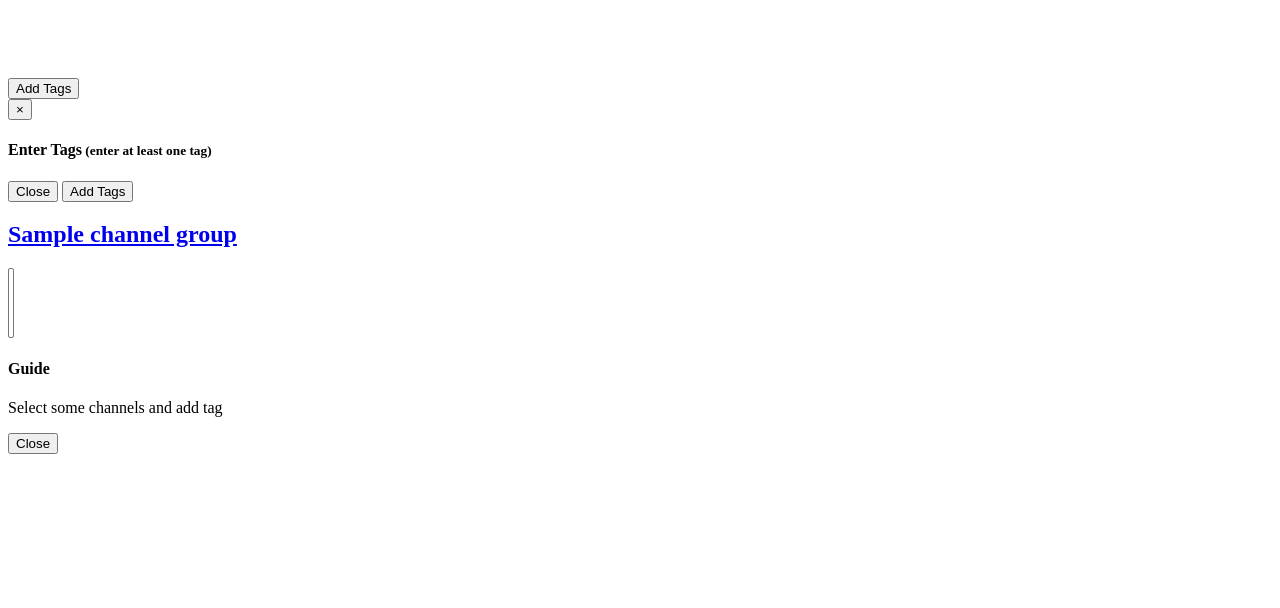
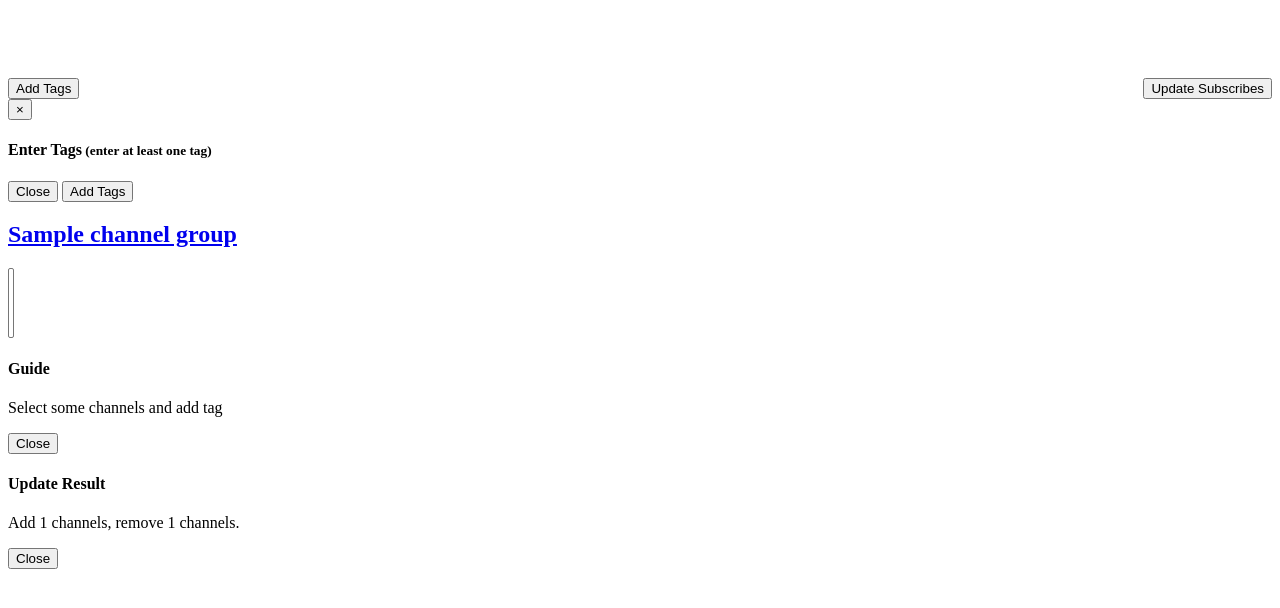
Before and after one commit to jimmylin212/youtube-grouper, a Django app: template template/my_subscriptions_base.html in a window 1280 px wide. Shown: the top 608 px of the page. Run offline with Django 3.2, Linux system fonts and the light colour scheme; the template is opened without the code that fills it: most values are stand-ins (such as "Sample title", 1, 10 or a date in 2020); some libraries are stand-ins or nearby versions.

Commit message:
separate upsert triggered by button on subscribe page

```diff
--- a/mainsite/py_modules/subscription_related.py
+++ b/mainsite/py_modules/subscription_related.py
@@ -4,6 +4,8 @@ from youtube_related import Youtube
 
 class Subscription:
 	def upsert_channel(self, email, channels):
+		new_channel_count = 0
+		removed_channel_count = 0
 		query_channels = []
 
 		## Add the newly subscribe channel
@@ -22,6 +24,7 @@ class Subscription:
 			if search_channel_result == None:
 				Channel(channel_id=channel_id, title=channel['title'], thumbnail=channel['thumbnail'],
 						groups=None, upload_playlist_id=None, latest_video_id=None).put()
+				new_channel_count = new_channel_count + 1
 
 		## Remove the unsubscribe channel
 		db_channels = UserChannel.query(UserChannel.email == email).fetch()
@@ -30,6 +33,9 @@ class Subscription:
 			if channel_id not in query_channels:
 				search_user_channel_result = UserChannel.query(UserChannel.email == email, UserChannel.channel_id == channel_id).get()
 				search_user_channel_result.key.delete()
+				removed_channel_count = removed_channel_count + 1
+
+		return new_channel_count, removed_channel_count
 
 	def get_channel_groups(self, email):
 		channel_groups = {}
--- a/template/my_subscriptions_base.html
+++ b/template/my_subscriptions_base.html
@@ -17,6 +17,9 @@
         $('#tagitinput').tagit({
            singleField:true
         });
+        {% if new_channel_count or removed_channel_count  %}
+          $('#update_modal').modal('show');
+        {% endif %}
       });
       {% if not channel_groups %}
         $(window).load(function(){
@@ -33,6 +36,7 @@
   	  <div class="container" style="padding-top:70px;">
         <div class="raw">
           <button class="btn btn-default" data-toggle="modal" data-target="#add_tags" type="button">Add Tags</button>
+          <button class="btn btn-info" type="submit" value="Update" name="form_action" style="float:right;">Update Subscribes</button>
         </div>
       </div>
       <!-- modal start -->
@@ -102,7 +106,7 @@
       {% endif %}
     </form>
 
-    <div class="modal fade" tabindex="-1" role="dialog">
+    <div class="modal fade" tabindex="-1" role="dialog" id="guide_modal">
       <div class="modal-dialog">
         <div class="modal-content">
           <div class="modal-header"><h4 class="modal-title">Guide</h4></div>
@@ -112,5 +116,15 @@
       </div><!-- /.modal-dialog -->
     </div><!-- /.modal -->
 
+    <div class="modal fade" tabindex="-1" role="dialog" id="update_modal">
+      <div class="modal-dialog">
+        <div class="modal-content">
+          <div class="modal-header"><h4 class="modal-title">Update Result</h4></div>
+          <div class="modal-body"><p>Add {{new_channel_count}} channels, remove {{removed_channel_count}} channels.</p></div>
+          <div class="modal-footer"><button type="button" class="btn btn-default" data-dismiss="modal">Close</button></div>
+        </div><!-- /.modal-content -->
+      </div><!-- /.modal-dialog -->
+    </div><!-- /.modal -->
+
   </body>
 <html>
```
Also changed, not shown: mainsite/views.py (+6 -5 lines).
